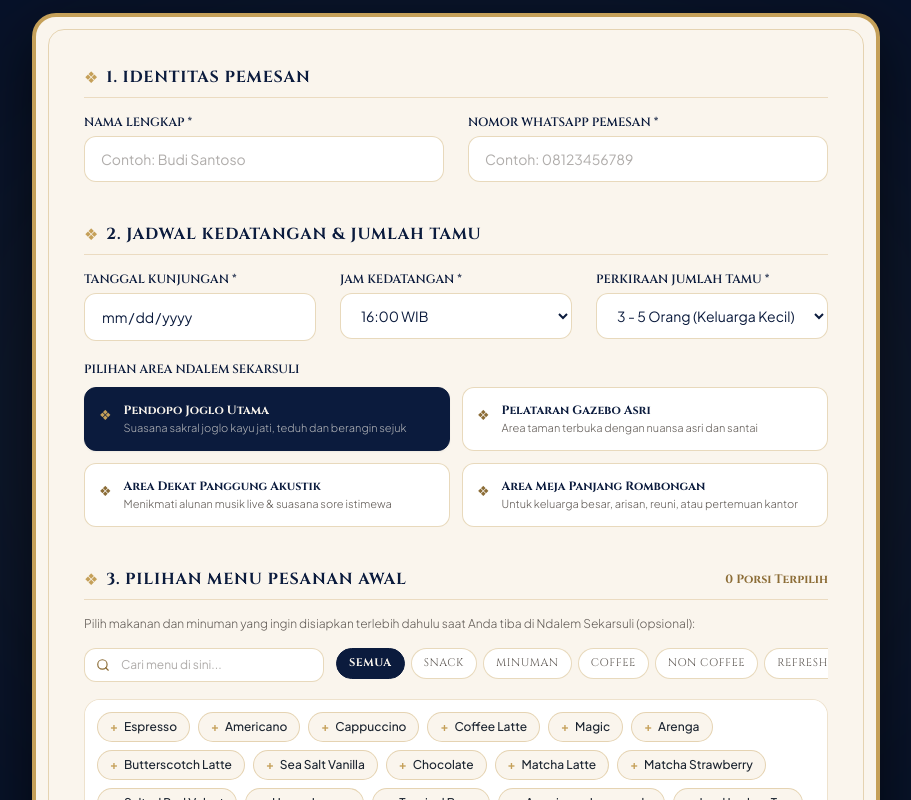
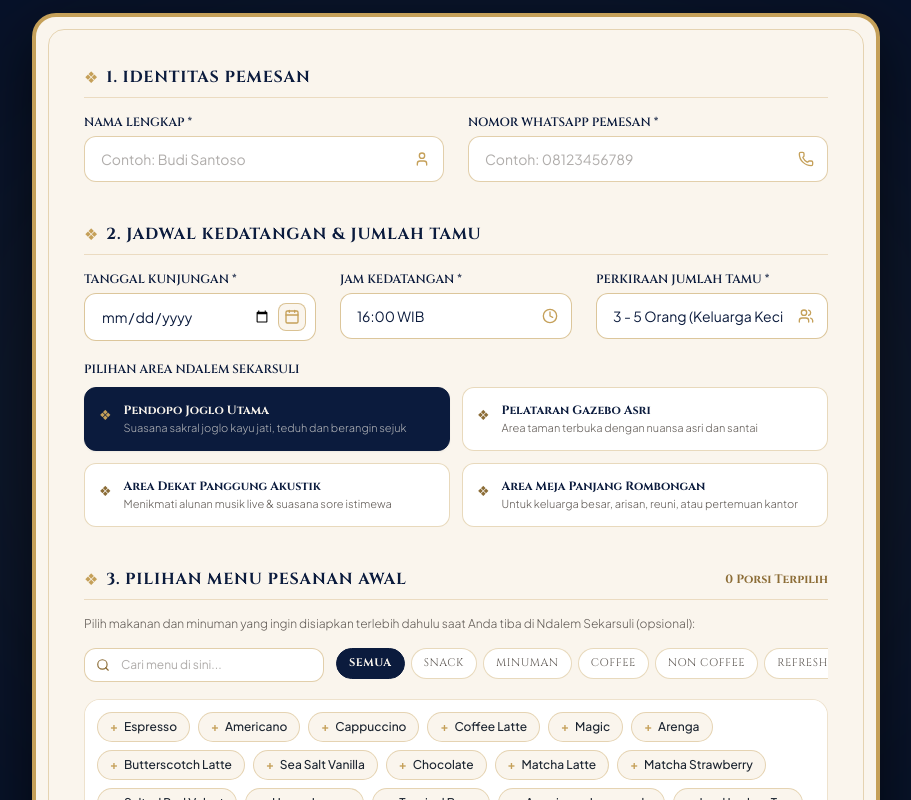
Before and after one commit to kangguruhdq-ux/SekarSuli-cofee, a Next.js app: page /reservasi in a window 1280 px wide. Shown: the part 300-1100 px from the top of the page, without its empty margins (184-1095 px from the left). Built offline with nearby package versions, Linux system fonts and the light colour scheme.

Commit message:
fix: remove asterisks from WhatsApp message, add interactive calendar icon to date picker, and add smooth booking entrance animations

```diff
--- a/app/reservasi/page.tsx
+++ b/app/reservasi/page.tsx
@@ -9,8 +9,8 @@ import {
   Calendar,
   Clock,
   Users,
-  MapPin,
-  UtensilsCrossed,
+  User,
+  Phone,
   CheckCircle2,
   ExternalLink,
   Sparkles,
@@ -23,7 +23,7 @@ import {
   Search,
   RotateCcw,
 } from "lucide-react";
-import { motion } from "framer-motion";
+import { motion, AnimatePresence } from "framer-motion";
 import { MENU_ITEMS, MenuItem } from "@/lib/menu-data";
 import { siteConfig } from "@/lib/site-config";
 import { SiteFooter } from "@/components/SiteFooter";
@@ -184,7 +184,7 @@ function ReservasiContent() {
       ? cartEntries.map(([item, qty]) => `${qty}x ${item}`).join(", ")
       : "Pesan langsung di tempat saat tiba";
 
-  // CLEAN TEXT-BASED WHATSAPP FORMAT (NO CORRUPTED SYMBOLS / EMOJIS)
+  // CLEAN TEXT-BASED WHATSAPP FORMAT (ZERO ASTERISKS '*' AND ZERO WEIRD CORRUPTED SYMBOLS)
   const generateBookingMessage = () => {
     const formattedMenuLines =
       cartEntries.length > 0
@@ -192,22 +192,20 @@ function ReservasiContent() {
         : "- Pesan langsung di tempat saat tiba";
 
     return (
-      `*FORM RESERVASI MEJA & MENU — SEKARSULI COFFEE*\n\n` +
-      `*Nama Pemesan:* ${name.trim() || "-"}\n` +
-      `*No. WhatsApp:* ${phone.trim() || "-"}\n` +
-      `*Tanggal Kunjungan:* ${date || "Hari Ini / Segera"}\n` +
-      `*Waktu Kedatangan:* ${time} WIB\n` +
-      `*Jumlah Tamu:* ${guests}\n` +
-      `*Pilihan Area:* ${selectedArea}\n\n` +
-      `*Pesanan Menu Awal:*\n${formattedMenuLines}\n\n` +
-      (notes.trim() ? `*Catatan Khusus:* ${notes.trim()}\n\n` : "") +
+      `FORM RESERVASI MEJA & MENU — SEKARSULI COFFEE\n\n` +
+      `Nama Pemesan: ${name.trim() || "-"}\n` +
+      `No. WhatsApp: ${phone.trim() || "-"}\n` +
+      `Tanggal Kunjungan: ${date || "Hari Ini / Segera"}\n` +
+      `Waktu Kedatangan: ${time} WIB\n` +
+      `Jumlah Tamu: ${guests}\n` +
+      `Pilihan Area: ${selectedArea}\n\n` +
+      `Pesanan Menu Awal:\n${formattedMenuLines}\n\n` +
+      (notes.trim() ? `Catatan Khusus: ${notes.trim()}\n\n` : "") +
       `Mohon konfirmasi ketersediaan meja dan sajian kami di Ndalem Sekarsuli, Jl. Wonosari KM 8, Banguntapan, Bantul. Matur nuwun!`
     );
   };
 
   const whatsappNumber = siteConfig.contact.whatsappNumber || "6287830228170";
-  const whatsappDisplay =
-    siteConfig.contact.whatsappDisplay || "0878-3022-8170";
 
   const handleSendWhatsApp = () => {
     const msg = encodeURIComponent(generateBookingMessage());
@@ -218,7 +216,7 @@ function ReservasiContent() {
     e.preventDefault();
     setSubmitted(true);
 
-    // Scroll to the top of the card smoothly so the user sees confirmation immediately without scrolling
+    // Smooth scroll to top of confirmation card
     if (typeof window !== "undefined") {
       const cardEl = document.getElementById("reservation-card");
       if (cardEl) {
@@ -226,7 +224,7 @@ function ReservasiContent() {
       }
     }
 
-    // Auto open WhatsApp with the clean text template
+    // Auto open WhatsApp with zero asterisks clean format
     handleSendWhatsApp();
   };
 
@@ -243,12 +241,17 @@ function ReservasiContent() {
 
   return (
     <div className="min-h-screen bg-[#071229] text-[#FAF5ED] flex flex-col selection:bg-[#C5A059] selection:text-[#0B1B3D]">
-      {/* Top Navigation Bar with Back Button */}
-      <header className="sticky top-0 z-40 bg-[#0B1B3D]/95 backdrop-blur-md border-b border-[#C5A059]/25 py-3.5 sm:py-4 shadow-xl">
+      {/* Top Navigation Bar with Entrance Animation */}
+      <motion.header
+        initial={{ opacity: 0, y: -20 }}
+        animate={{ opacity: 1, y: 0 }}
+        transition={{ duration: 0.5, ease: "easeOut" }}
+        className="sticky top-0 z-40 bg-[#0B1B3D]/95 backdrop-blur-md border-b border-[#C5A059]/25 py-3.5 sm:py-4 shadow-xl"
+      >
         <div className="max-w-7xl mx-auto px-4 sm:px-6 lg:px-12 flex items-center justify-between">
-          {/* Logo Brand */}
+          {/* Logo Brand with Ivory Medallion */}
           <Link href="/#hero" className="flex items-center gap-3 group">
-            <div className="relative w-10 h-10 rounded-full overflow-hidden shrink-0 border-2 border-[#C5A059] bg-[#FAF5ED] shadow-sm p-1.5 flex items-center justify-center">
+            <div className="relative w-10 h-10 rounded-full overflow-hidden shrink-0 border-2 border-[#C5A059] bg-[#FAF5ED] shadow-sm p-1.5 flex items-center justify-center transition-transform group-hover:scale-105">
               <Image
                 src="/images/logo-elephant-transparent.png"
                 alt="Logo Sekarsuli"
@@ -276,9 +279,9 @@ function ReservasiContent() {
             <span>KEMBALI KE BERANDA</span>
           </Link>
         </div>
-      </header>
+      </motion.header>
 
-      {/* Main Reservation Form Section */}
+      {/* Main Reservation Section with Rich Staggered Animations */}
       <main className="flex-1 py-10 sm:py-16 relative overflow-hidden">
         {/* Ambient Royal Gold Glow */}
         <div
@@ -287,8 +290,13 @@ function ReservasiContent() {
         />
 
         <div className="max-w-4xl mx-auto px-4 sm:px-6 relative z-10">
-          {/* Page Headline */}
-          <div className="text-center max-w-2xl mx-auto mb-8 sm:mb-12">
+          {/* Page Headline with Animation */}
+          <motion.div
+            initial={{ opacity: 0, y: 20 }}
+            animate={{ opacity: 1, y: 0 }}
+            transition={{ duration: 0.6, delay: 0.1 }}
+            className="text-center max-w-2xl mx-auto mb-8 sm:mb-12"
+          >
             <div className="flex items-center justify-center gap-3 mb-3">
               <span className="w-8 h-[1px] bg-[#C5A059]" />
               <span className="text-xs font-cinzel font-semibold tracking-wide-editorial uppercase text-[#C5A059]">
@@ -304,23 +312,26 @@ function ReservasiContent() {
               Rencanakan waktu kunjungan Anda dan pilih menu yang ingin disiapkan
               lebih awal di Ndalem Sekarsuli, Jl. Wonosari KM 8.
             </p>
-          </div>
+          </motion.div>
 
           {/* =========================================================================
-              MAIN ROYAL PARCHMENT CARD (Switches directly to clean confirmation on submit)
+              MAIN ROYAL PARCHMENT CARD WITH ENTRANCE ANIMATION
              ========================================================================= */}
-          <div
+          <motion.div
             id="reservation-card"
+            initial={{ opacity: 0, y: 35, scale: 0.98 }}
+            animate={{ opacity: 1, y: 0, scale: 1 }}
+            transition={{ duration: 0.7, delay: 0.2, ease: [0.16, 1, 0.3, 1] }}
             className="bg-[#FAF5ED] text-[#1B2430] rounded-3xl p-6 sm:p-10 md:p-12 border-2 sm:border-4 border-[#C5A059] shadow-[0_20px_60px_rgba(0,0,0,0.6)] relative overflow-hidden scroll-mt-24"
           >
             <div className="absolute inset-3 border border-[#C5A059]/40 rounded-2xl pointer-events-none" />
 
-            {/* IF SUBMITTED: SHOW ON-SCREEN CONFIRMATION TICKET IMMEDIATELY (NO CONFUSING MODAL) */}
+            {/* IF SUBMITTED: SHOW ON-SCREEN CONFIRMATION TICKET IMMEDIATELY */}
             {submitted ? (
               <motion.div
-                initial={{ opacity: 0, y: 15 }}
-                animate={{ opacity: 1, y: 0 }}
-                transition={{ duration: 0.3 }}
+                initial={{ opacity: 0, scale: 0.95, y: 15 }}
+                animate={{ opacity: 1, scale: 1, y: 0 }}
+                transition={{ duration: 0.35 }}
                 className="relative z-10 max-w-2xl mx-auto text-center py-4"
               >
                 {/* Success Icon */}
@@ -337,7 +348,7 @@ function ReservasiContent() {
                 </h2>
 
                 <p className="text-xs sm:text-sm text-[#605A55] max-w-md mx-auto mb-6 font-light">
-                  WhatsApp resmi Sekarsuli telah dibuka secara otomatis. Jika chat belum muncul di layar Anda, klik tombol hijau di bawah ini.
+                  WhatsApp resmi Sekarsuli telah dibuka otomatis. Jika chat belum muncul di layar Anda, klik tombol hijau di bawah ini.
                 </p>
 
                 {/* Summary Box */}
@@ -429,10 +440,14 @@ function ReservasiContent() {
                 </div>
               </motion.div>
             ) : (
-              /* THE RESERVATION INPUT FORM */
+              /* THE RESERVATION INPUT FORM WITH STAGGERED ANIMATIONS */
               <form onSubmit={handleSubmit} className="relative z-10 space-y-8 sm:space-y-10">
                 {/* STEP 1: IDENTITAS */}
-                <div>
+                <motion.div
+                  initial={{ opacity: 0, x: -15 }}
+                  animate={{ opacity: 1, x: 0 }}
+                  transition={{ duration: 0.5, delay: 0.3 }}
+                >
                   <div className="flex items-center gap-2 mb-4 pb-2 border-b border-[#C5A059]/30">
                     <span className="text-[#C5A059] text-base">❖</span>
                     <h2 className="font-cinzel text-sm sm:text-base font-bold tracking-wider uppercase text-[#0B1B3D]">
@@ -448,6 +463,7 @@ function ReservasiContent() {
                       >
                         Nama Lengkap *
                       </label>
+                      <div className="relative flex items-center">
                         <input
                           id="res-name"
                           type="text"
@@ -455,8 +471,12 @@ function ReservasiContent() {
                           placeholder="Contoh: Budi Santoso"
                           value={name}
                           onChange={(e) => setName(e.target.value)}
-                        className="w-full px-4 py-3 rounded-xl bg-white border border-[#C5A059]/40 text-xs sm:text-sm text-[#0B1B3D] placeholder-[#605A55]/50 focus:border-[#0B1B3D] focus:outline-none focus:ring-1 focus:ring-[#0B1B3D] transition-all"
+                          className="w-full pl-4 pr-11 py-3 rounded-xl bg-white border border-[#C5A059]/50 text-xs sm:text-sm text-[#0B1B3D] placeholder-[#605A55]/50 focus:border-[#0B1B3D] focus:outline-none focus:ring-1 focus:ring-[#0B1B3D] transition-all"
                         />
+                        <div className="absolute right-3.5 top-1/2 -translate-y-1/2 text-[#8C6D37] pointer-events-none">
+                          <User className="w-4 h-4 text-[#C5A059]" />
+                        </div>
+                      </div>
                     </div>
 
                     <div>
@@ -466,6 +486,7 @@ function ReservasiContent() {
                       >
                         Nomor WhatsApp Pemesan *
                       </label>
+                      <div className="relative flex items-center">
                         <input
                           id="res-phone"
                           type="tel"
@@ -473,14 +494,22 @@ function ReservasiContent() {
                           placeholder="Contoh: 08123456789"
                           value={phone}
                           onChange={(e) => setPhone(e.target.value)}
-                        className="w-full px-4 py-3 rounded-xl bg-white border border-[#C5A059]/40 text-xs sm:text-sm text-[#0B1B3D] placeholder-[#605A55]/50 focus:border-[#0B1B3D] focus:outline-none focus:ring-1 focus:ring-[#0B1B3D] transition-all"
+                          className="w-full pl-4 pr-11 py-3 rounded-xl bg-white border border-[#C5A059]/50 text-xs sm:text-sm text-[#0B1B3D] placeholder-[#605A55]/50 focus:border-[#0B1B3D] focus:outline-none focus:ring-1 focus:ring-[#0B1B3D] transition-all"
                         />
+                        <div className="absolute right-3.5 top-1/2 -translate-y-1/2 text-[#8C6D37] pointer-events-none">
+                          <Phone className="w-4 h-4 text-[#C5A059]" />
                         </div>
                       </div>
                     </div>
+                  </div>
+                </motion.div>
 
                 {/* STEP 2: JADWAL & AREA */}
-                <div>
+                <motion.div
+                  initial={{ opacity: 0, x: -15 }}
+                  animate={{ opacity: 1, x: 0 }}
+                  transition={{ duration: 0.5, delay: 0.4 }}
+                >
                   <div className="flex items-center gap-2 mb-4 pb-2 border-b border-[#C5A059]/30">
                     <span className="text-[#C5A059] text-base">❖</span>
                     <h2 className="font-cinzel text-sm sm:text-base font-bold tracking-wider uppercase text-[#0B1B3D]">
@@ -489,6 +518,7 @@ function ReservasiContent() {
                   </div>
 
                   <div className="grid grid-cols-1 sm:grid-cols-3 gap-4 sm:gap-6">
+                    {/* TANGGAL KUNJUNGAN DENGAN IKON KALENDER JELAS & KLIK */}
                     <div>
                       <label
                         htmlFor="res-date"
@@ -496,16 +526,44 @@ function ReservasiContent() {
                       >
                         Tanggal Kunjungan *
                       </label>
+                      <div className="relative flex items-center">
                         <input
                           id="res-date"
                           type="date"
                           required
                           value={date}
                           onChange={(e) => setDate(e.target.value)}
-                        className="w-full px-4 py-3 rounded-xl bg-white border border-[#C5A059]/40 text-xs sm:text-sm text-[#0B1B3D] focus:border-[#0B1B3D] focus:outline-none transition-all"
+                          onClick={(e) => {
+                            try {
+                              (e.target as HTMLInputElement).showPicker?.();
+                            } catch {}
+                          }}
+                          className="w-full pl-4 pr-11 py-3 rounded-xl bg-white border border-[#C5A059]/60 text-xs sm:text-sm text-[#0B1B3D] focus:border-[#0B1B3D] focus:outline-none transition-all shadow-xs cursor-pointer [color-scheme:light]"
                         />
+                        <button
+                          type="button"
+                          onClick={() => {
+                            const input = document.getElementById(
+                              "res-date"
+                            ) as HTMLInputElement;
+                            if (input) {
+                              try {
+                                input.showPicker?.();
+                              } catch {
+                                input.focus();
+                              }
+                            }
+                          }}
+                          className="absolute right-2.5 top-1/2 -translate-y-1/2 w-7 h-7 rounded-lg bg-[#FAF5ED] border border-[#C5A059]/60 flex items-center justify-center text-[#8C6D37] hover:bg-[#0B1B3D] hover:text-[#FAF5ED] hover:border-[#0B1B3D] transition-colors shadow-xs"
+                          title="Klik untuk memilih tanggal"
+                          aria-label="Pilih Tanggal"
+                        >
+                          <Calendar className="w-4 h-4 text-[#C5A059]" />
+                        </button>
+                      </div>
                     </div>
 
+                    {/* JAM KEDATANGAN DENGAN IKON JAM */}
                     <div>
                       <label
                         htmlFor="res-time"
@@ -513,11 +571,12 @@ function ReservasiContent() {
                       >
                         Jam Kedatangan *
                       </label>
+                      <div className="relative flex items-center">
                         <select
                           id="res-time"
                           value={time}
                           onChange={(e) => setTime(e.target.value)}
-                        className="w-full px-4 py-3 rounded-xl bg-white border border-[#C5A059]/40 text-xs sm:text-sm text-[#0B1B3D] focus:border-[#0B1B3D] focus:outline-none transition-all"
+                          className="w-full pl-4 pr-11 py-3 rounded-xl bg-white border border-[#C5A059]/60 text-xs sm:text-sm text-[#0B1B3D] focus:border-[#0B1B3D] focus:outline-none transition-all shadow-xs appearance-none cursor-pointer"
                         >
                           {TIME_SLOTS.map((t) => (
                             <option key={t} value={t}>
@@ -525,8 +584,13 @@ function ReservasiContent() {
                             </option>
                           ))}
                         </select>
+                        <div className="absolute right-3.5 top-1/2 -translate-y-1/2 text-[#8C6D37] pointer-events-none">
+                          <Clock className="w-4 h-4 text-[#C5A059]" />
+                        </div>
+                      </div>
                     </div>
 
+                    {/* JUMLAH TAMU DENGAN IKON USERS */}
                     <div>
                       <label
                         htmlFor="res-guests"
@@ -534,11 +598,12 @@ function ReservasiContent() {
                       >
                         Perkiraan Jumlah Tamu *
                       </label>
+                      <div className="relative flex items-center">
                         <select
                           id="res-guests"
                           value={guests}
                           onChange={(e) => setGuests(e.target.value)}
-                        className="w-full px-4 py-3 rounded-xl bg-white border border-[#C5A059]/40 text-xs sm:text-sm text-[#0B1B3D] focus:border-[#0B1B3D] focus:outline-none transition-all"
+                          className="w-full pl-4 pr-11 py-3 rounded-xl bg-white border border-[#C5A059]/60 text-xs sm:text-sm text-[#0B1B3D] focus:border-[#0B1B3D] focus:outline-none transition-all shadow-xs appearance-none cursor-pointer"
                         >
                           <option value="1 - 2 Orang">1 - 2 Orang (Santai / Pasangan)</option>
                           <option value="3 - 5 Orang">3 - 5 Orang (Keluarga Kecil)</option>
@@ -547,6 +612,10 @@ function ReservasiContent() {
                           <option value="21 - 50 Orang">21 - 50 Orang (Acara Komunitas)</option>
                           <option value="50+ Orang">50+ Orang (Hajatan / Gathering)</option>
                         </select>
+                        <div className="absolute right-3.5 top-1/2 -translate-y-1/2 text-[#8C6D37] pointer-events-none">
+                          <Users className="w-4 h-4 text-[#C5A059]" />
+                        </div>
+                      </div>
                     </div>
                   </div>
 
@@ -596,10 +665,14 @@ function ReservasiContent() {
                       })}
                     </div>
                   </div>
-                </div>
+                </motion.div>
 
                 {/* STEP 3: PILIH MENU MAKANAN (44 VERIFIED ITEMS, 100% EMPTY INITIALLY) */}
-                <div>
+                <motion.div
+                  initial={{ opacity: 0, x: -15 }}
+                  animate={{ opacity: 1, x: 0 }}
+                  transition={{ duration: 0.5, delay: 0.5 }}
+                >
                   <div className="flex items-center justify-between mb-4 pb-2 border-b border-[#C5A059]/30">
                     <div className="flex items-center gap-2">
                       <span className="text-[#C5A059] text-base">❖</span>
@@ -626,7 +699,7 @@ function ReservasiContent() {
                         placeholder="Cari menu di sini..."
                         value={menuSearch}
                         onChange={(e) => setMenuSearch(e.target.value)}
-                        className="w-full pl-9 pr-3 py-2 rounded-xl bg-white border border-[#C5A059]/40 text-xs text-[#0B1B3D] placeholder-[#605A55]/50 focus:border-[#0B1B3D] focus:outline-none"
+                        className="w-full pl-9 pr-3 py-2 rounded-xl bg-white border border-[#C5A059]/50 text-xs text-[#0B1B3D] placeholder-[#605A55]/50 focus:border-[#0B1B3D] focus:outline-none shadow-xs"
                       />
                     </div>
 
@@ -684,7 +757,11 @@ function ReservasiContent() {
 
                   {/* Cart Summary List (Only appears if items are actually selected) */}
                   {cartEntries.length > 0 && (
-                    <div className="mt-4 p-4 rounded-2xl bg-[#EFE6D8] border border-[#C5A059]/50">
+                    <motion.div
+                      initial={{ opacity: 0, height: 0 }}
+                      animate={{ opacity: 1, height: "auto" }}
+                      className="mt-4 p-4 rounded-2xl bg-[#EFE6D8] border border-[#C5A059]/50 overflow-hidden"
+                    >
                       <div className="flex items-center justify-between mb-3">
                         <span className="text-xs font-cinzel font-bold text-[#0B1B3D] uppercase tracking-wider">
                           Daftar Menu yang Dipesan ({totalItemsCount} porsi):
@@ -740,12 +817,16 @@ function ReservasiContent() {
                           </div>
                         ))}
                       </div>
-                    </div>
+                    </motion.div>
                   )}
-                </div>
+                </motion.div>
 
-                {/* STEP 4: CATATAN KHUSUS */}
-                <div>
+                {/* STEP 4: CATATAN KHUSUS & SUBMIT */}
+                <motion.div
+                  initial={{ opacity: 0, x: -15 }}
+                  animate={{ opacity: 1, x: 0 }}
+                  transition={{ duration: 0.5, delay: 0.6 }}
+                >
                   <label
                     htmlFor="res-notes"
                     className="block text-xs font-cinzel font-semibold uppercase text-[#0B1B3D] mb-1.5"
@@ -758,23 +839,28 @@ function ReservasiContent() {
                     placeholder="Contoh: Meja dekat stopkontak, ada rombongan lansia, request dekorasi ultah sederhana..."
                     value={notes}
                     onChange={(e) => setNotes(e.target.value)}
-                    className="w-full px-4 py-3 rounded-xl bg-white border border-[#C5A059]/40 text-xs sm:text-sm text-[#0B1B3D] placeholder-[#605A55]/50 focus:border-[#0B1B3D] focus:outline-none transition-all"
+                    className="w-full px-4 py-3 rounded-xl bg-white border border-[#C5A059]/50 text-xs sm:text-sm text-[#0B1B3D] placeholder-[#605A55]/50 focus:border-[#0B1B3D] focus:outline-none transition-all shadow-xs"
                   />
-                </div>
+                </motion.div>
 
                 {/* SUBMIT BUTTON */}
-                <div className="pt-4 border-t border-[#C5A059]/30 flex flex-col sm:flex-row items-center justify-end gap-4">
+                <motion.div
+                  initial={{ opacity: 0, y: 15 }}
+                  animate={{ opacity: 1, y: 0 }}
+                  transition={{ duration: 0.5, delay: 0.7 }}
+                  className="pt-4 border-t border-[#C5A059]/30 flex flex-col sm:flex-row items-center justify-end gap-4"
+                >
                   <button
                     type="submit"
-                    className="w-full sm:w-auto inline-flex items-center justify-center gap-2 px-8 py-4 rounded-full bg-[#0B1B3D] hover:bg-[#C5A059] text-[#FAF5ED] hover:text-[#0B1B3D] font-cinzel font-bold text-xs tracking-editorial uppercase transition-all duration-300 shadow-xl"
+                    className="w-full sm:w-auto inline-flex items-center justify-center gap-2 px-8 py-4 rounded-full bg-[#0B1B3D] hover:bg-[#C5A059] text-[#FAF5ED] hover:text-[#0B1B3D] font-cinzel font-bold text-xs tracking-editorial uppercase transition-all duration-300 shadow-xl hover:scale-105"
                   >
                     <Sparkles className="w-4 h-4 text-[#C5A059]" />
                     <span>KIRIM RESERVASI KE WHATSAPP</span>
                   </button>
-                </div>
+                </motion.div>
               </form>
             )}
-          </div>
+          </motion.div>
         </div>
       </main>
 
--- a/components/AtmosphereGallery.tsx
+++ b/components/AtmosphereGallery.tsx
@@ -1,6 +1,7 @@
 "use client";
 
 import Image from "next/image";
+import { Camera } from "lucide-react";
 import { motion } from "framer-motion";
 
 const ZONES = [
@@ -62,10 +63,11 @@ export function AtmosphereGallery() {
               whileInView={{ opacity: 1, y: 0 }}
               viewport={{ once: true }}
               transition={{ duration: 0.6 }}
-              className="flex items-center gap-3 mb-3"
+              className="flex items-center gap-2.5 mb-3"
             >
+              <Camera className="w-4 h-4 text-[#C5A059]" />
               <span className="text-xs font-cinzel font-semibold tracking-wide-editorial uppercase text-[#C5A059]">
-                04 • ZONA &amp; SUASANA
+                04 • GALERI ZONA &amp; SUASANA JOGLO
               </span>
             </motion.div>
 
```
Also changed, not shown: components/MenuExplorer.tsx (+8 -1 lines). Lines whose indentation alone changed are shown as unchanged.
